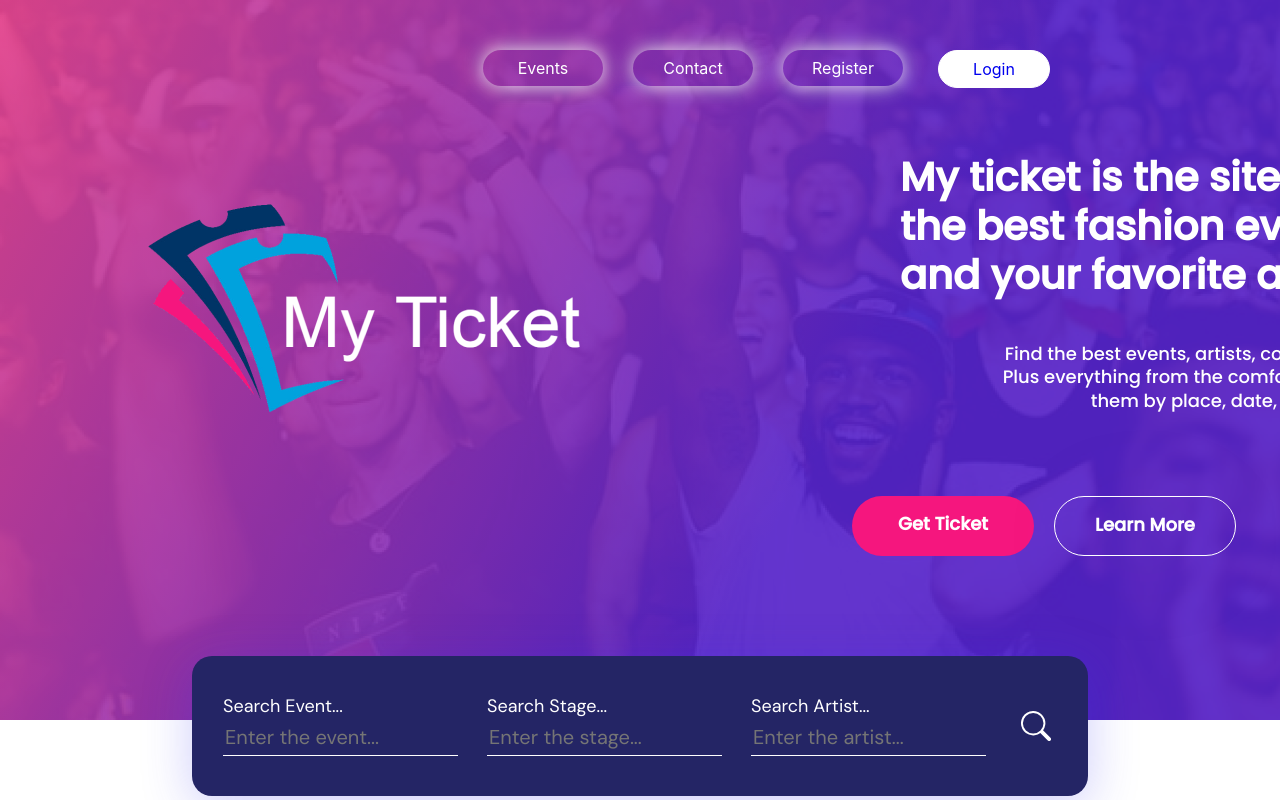
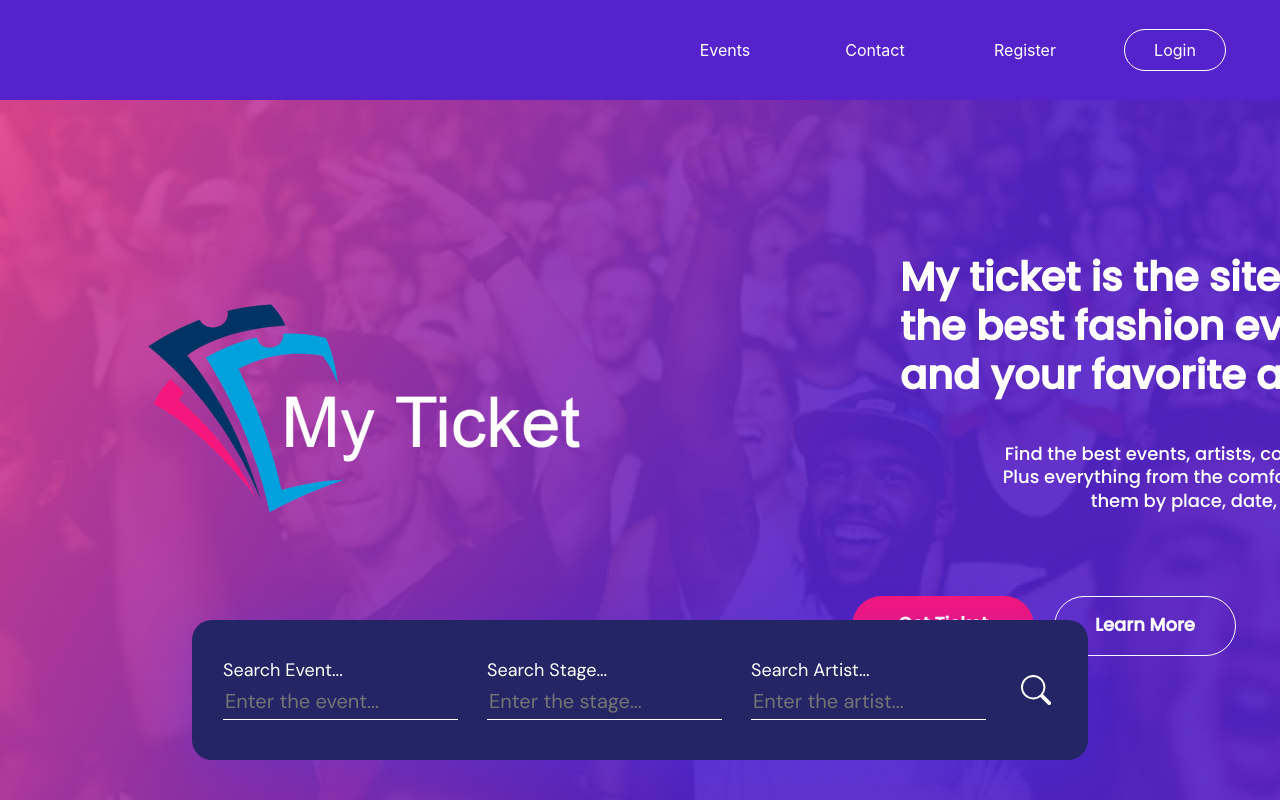
Before and after one commit to JuanDls01/client-concerts, a React (Create React App) app: page / in a window 1280 px wide. Shown: the top 800 px of the page. Built offline with nearby package versions, Linux system fonts and the light colour scheme; no server answers.

Commit message:
Posicionamiento de los componentes de la navBar

```diff
--- a/src/components/Home/Home.jsx
+++ b/src/components/Home/Home.jsx
@@ -16,8 +16,8 @@ export default function Home(){
     return (
 
         <div className={s.homeContainner}>
+            <NavBar/>
             <Hero/>
-            <NavBar/>
             <SearchBars />
             <Filter />
             <EventsCards />
--- a/src/components/NavBar/NavBar.jsx
+++ b/src/components/NavBar/NavBar.jsx
@@ -10,25 +10,19 @@ const NavBar = () => {
             <nav className={s.navegacion}>
                 <ul>
                     <li>
-                    <a href="#UpcomingEvents" className={s.link} to="/">Events</a>
+                        <a href="#UpcomingEvents" className={s.link} to="/">Events</a>
                     </li>
                     <li>
-                    <Link className={s.link} to="/contact">Contact</Link>
+                        <Link className={s.link} to="/contact">Contact</Link>
                     </li>
                     <li>
-                    <Link className={s.link} to="/register">Register</Link>
+                        <Link className={s.link} to="/register">Register</Link>
+                    </li>
+                    <li>
+                        <Link className={s.button} to="/login">Login</Link>
                     </li>
                 </ul>
-
-                    <Link className={s.button} to="/login">Login</Link>
-
-
-
             </nav>
-
-
-
-
         </div>
     )
 }
--- a/src/components/NavBar/NavBar.module.css
+++ b/src/components/NavBar/NavBar.module.css
@@ -1,12 +1,8 @@
 .navbarExterno {
-    position: relative;
-    /* width: 50%; */
-    /* right: -880px; */
-    bottom: 720px;
-    z-index: 5;
+    height: 100px;
     display: flex;
     justify-content: flex-end;
-    margin-right: 30px;
+    background-color: #5522CC;
 }
 
 
@@ -16,17 +12,19 @@
 
 .navegacion ul {
     display: flex;
-    margin: 50px 20px ;
+    /* margin: 50px 20px ; */
+    padding: 0;
+    width: 600px;
+    justify-content: space-around;
+    margin-right: 30px;
 
 }
 
 .navegacion ul li {
-    margin: 0 15px;
-    width: 120px;
-    padding: 8px 0;
-    box-shadow: 0 0 20px #eee;
-    border-radius: 50px;
-    display: block;
+    width: 130px;
+    display: flex;
+    align-items: center;
+    justify-content: center;
 }
 
 .navegacion ul li:hover {
@@ -39,20 +37,17 @@
 }
 
 .button {
-    padding: 8px 38px;
-    width: 30px;
-    height: 20px;
+    width: 100px;
+    height: 40px;
+    display: flex;
+    align-items: center;
+    justify-content: center;
     border: 1.5px solid #FFFFFF;
     border-radius: 50px;
-    background-color: white;
+    color: #FFFFFF;
     text-decoration: none;
-    margin-top: 50px;
-    margin-right: 200px;
-    padding: 8px 40px;
-    text-align: end;
-    display: flex;
-    justify-content: center;
 }
+
 
 .button:hover{
     background: #5522CC 63.58%;
```
